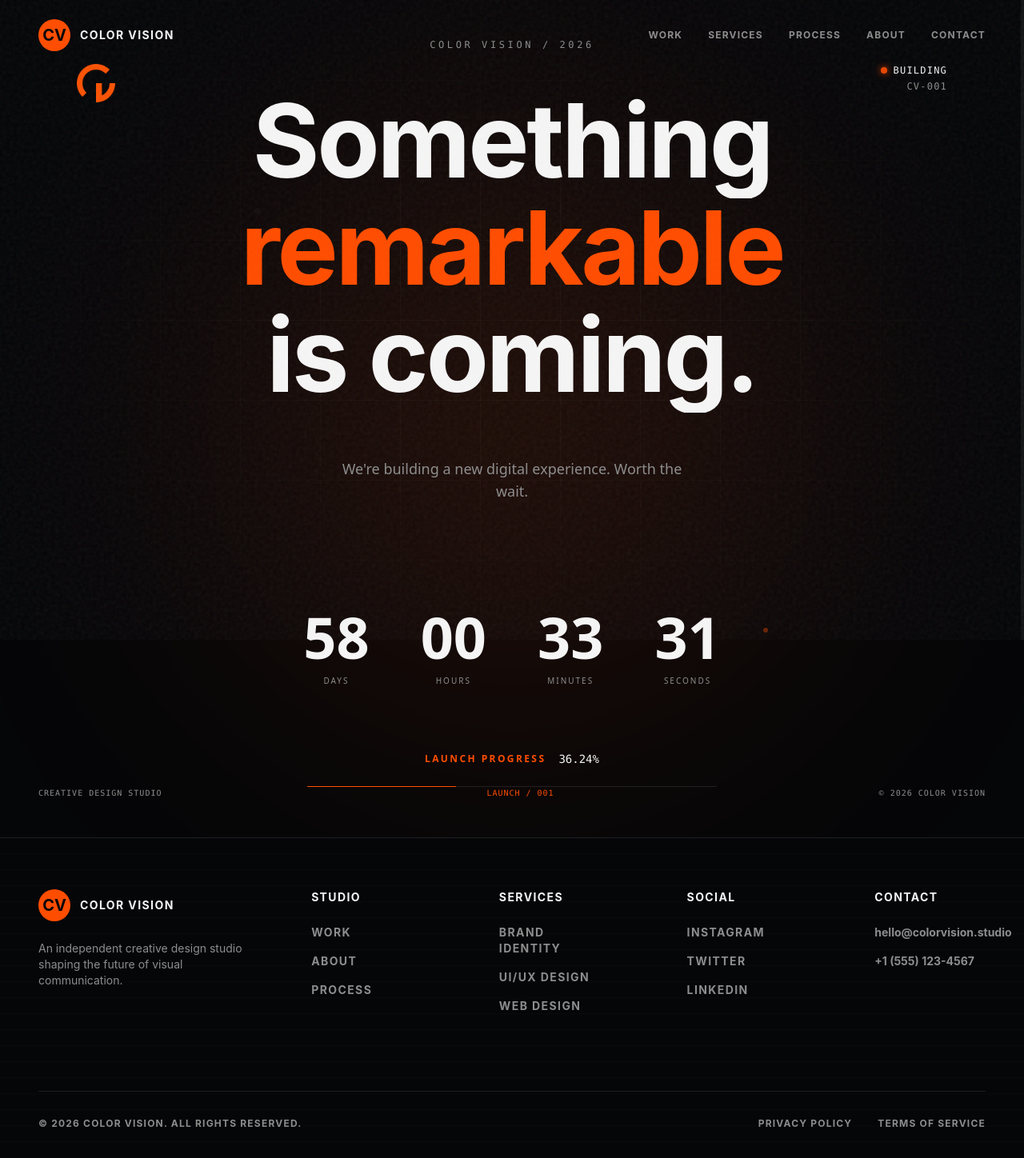
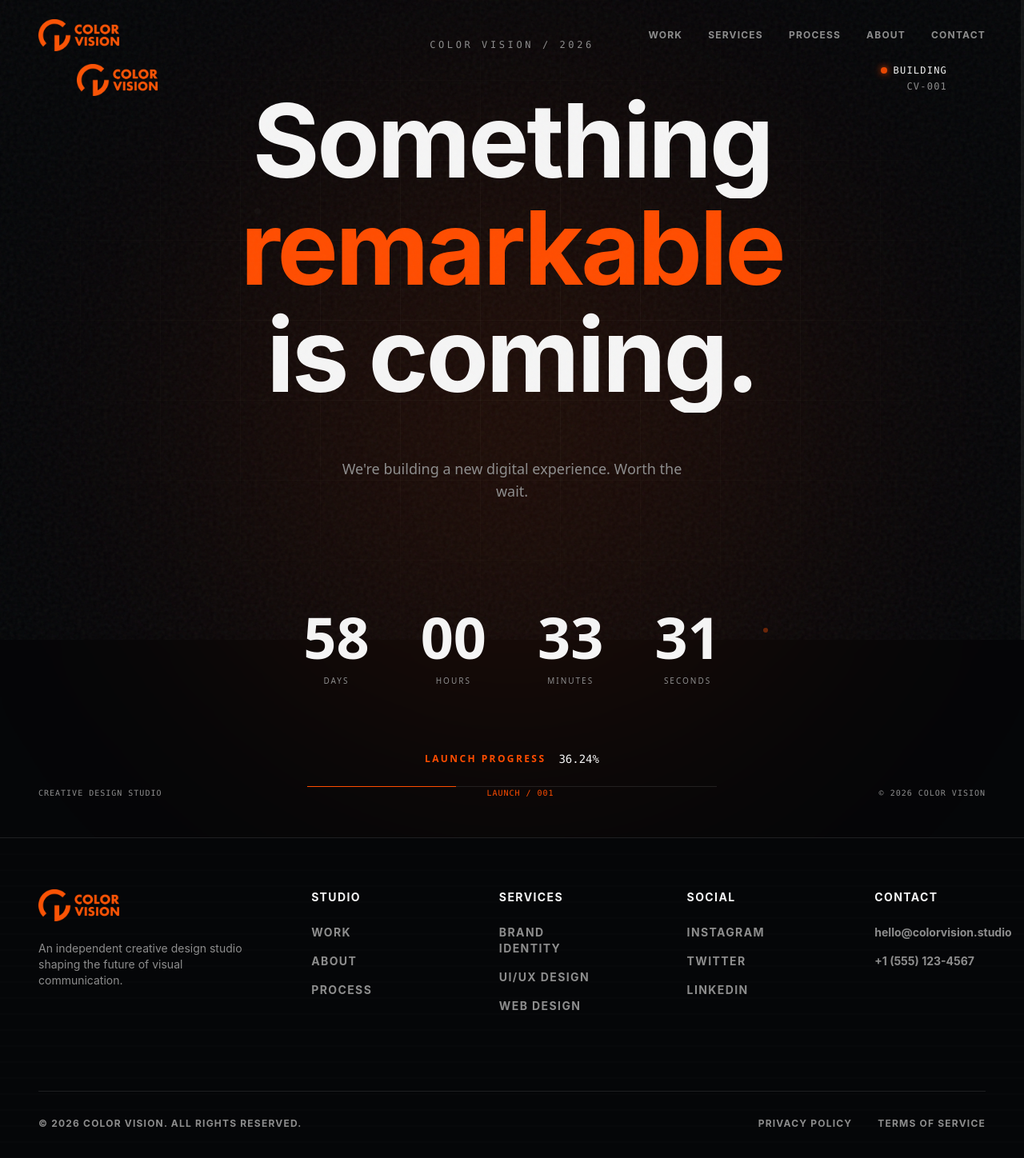
Before and after one commit to dceeyou/color-vision-website, a Next.js app: page /launch in a window 1280 px wide. Shown: the top 1448 px of the page at 80% size. Built offline with nearby package versions, Linux system fonts and the light colour scheme.

Commit message:
Update brand logo

```diff
--- a/src/app/launch/page.tsx
+++ b/src/app/launch/page.tsx
@@ -60,9 +60,8 @@ export default function LaunchPage() {
       {/* Header */}
       <header className="flex justify-between items-start z-10 w-full relative">
         <div className="reveal-logo md:absolute md:left-12 md:top-8 left-6 top-6">
-          {/* Ensure logo exists or fallback gracefully */}
-          <div className="w-12 h-12 relative">
-             <Image src="/brand-mark.png" alt="Color Vision" fill className="object-contain" />
+          <div className="w-32 h-10 relative">
+             <Image src="/logo.png" alt="Color Vision" fill className="object-contain object-left" />
           </div>
         </div>
 
--- a/src/components/Footer.tsx
+++ b/src/components/Footer.tsx
@@ -1,4 +1,5 @@
 import Link from "next/link";
+import Image from "next/image";
 
 export default function Footer() {
   return (
@@ -9,8 +10,9 @@ export default function Footer() {
       <div className="flex flex-col md:flex-row justify-between items-start gap-16 relative z-10">
         <div>
           <Link href="/" className="flex items-center gap-3 group mb-6">
-            <div className="w-10 h-10 bg-accent rounded-full flex items-center justify-center font-bold text-xl text-background">CV</div>
-            <span className="font-bold tracking-widest text-sm">COLOR VISION</span>
+            <div className="relative w-32 h-10 group-hover:scale-105 transition-transform">
+              <Image src="/logo.png" alt="Color Vision" fill className="object-contain object-left" />
+            </div>
           </Link>
           <p className="text-muted text-sm max-w-xs">An independent creative design studio shaping the future of visual communication.</p>
         </div>
--- a/src/components/Navigation.tsx
+++ b/src/components/Navigation.tsx
@@ -2,6 +2,7 @@
 
 import { useEffect, useRef, useState } from "react";
 import Link from "next/link";
+import Image from "next/image";
 import gsap from "gsap";
 import { Menu, X } from "lucide-react";
 
@@ -45,8 +46,9 @@ export default function Navigation() {
     <>
       <header className={`fixed top-0 left-0 w-full z-50 transition-all duration-500 ${scrolled ? 'bg-[#050608]/80 backdrop-blur-md border-b border-white/10 py-4' : 'bg-transparent py-6'} px-6 md:px-12 flex justify-between items-center`}>
         <Link href="/" className="flex items-center gap-3 group z-50">
-          <div className="w-10 h-10 bg-accent rounded-full flex items-center justify-center font-bold text-xl text-background group-hover:scale-110 transition-transform">CV</div>
-          <span className="font-bold tracking-widest text-sm hidden md:block">COLOR VISION</span>
+          <div className="relative w-32 h-10 group-hover:scale-105 transition-transform">
+            <Image src="/logo.png" alt="Color Vision" fill className="object-contain object-left" />
+          </div>
         </Link>
 
         <nav className="hidden md:flex gap-8 text-xs font-bold uppercase tracking-widest text-muted">
```
Also changed, not shown: public/brand-mark.png (deleted).
